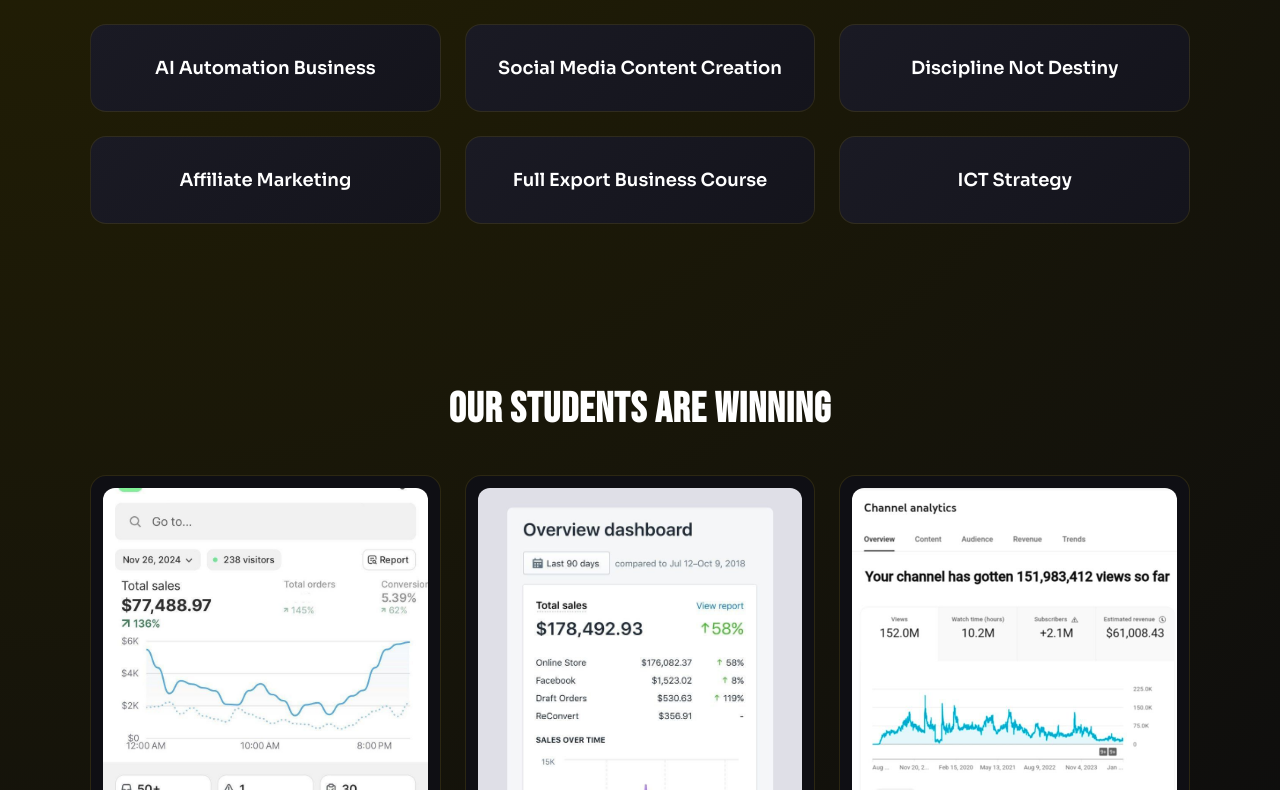
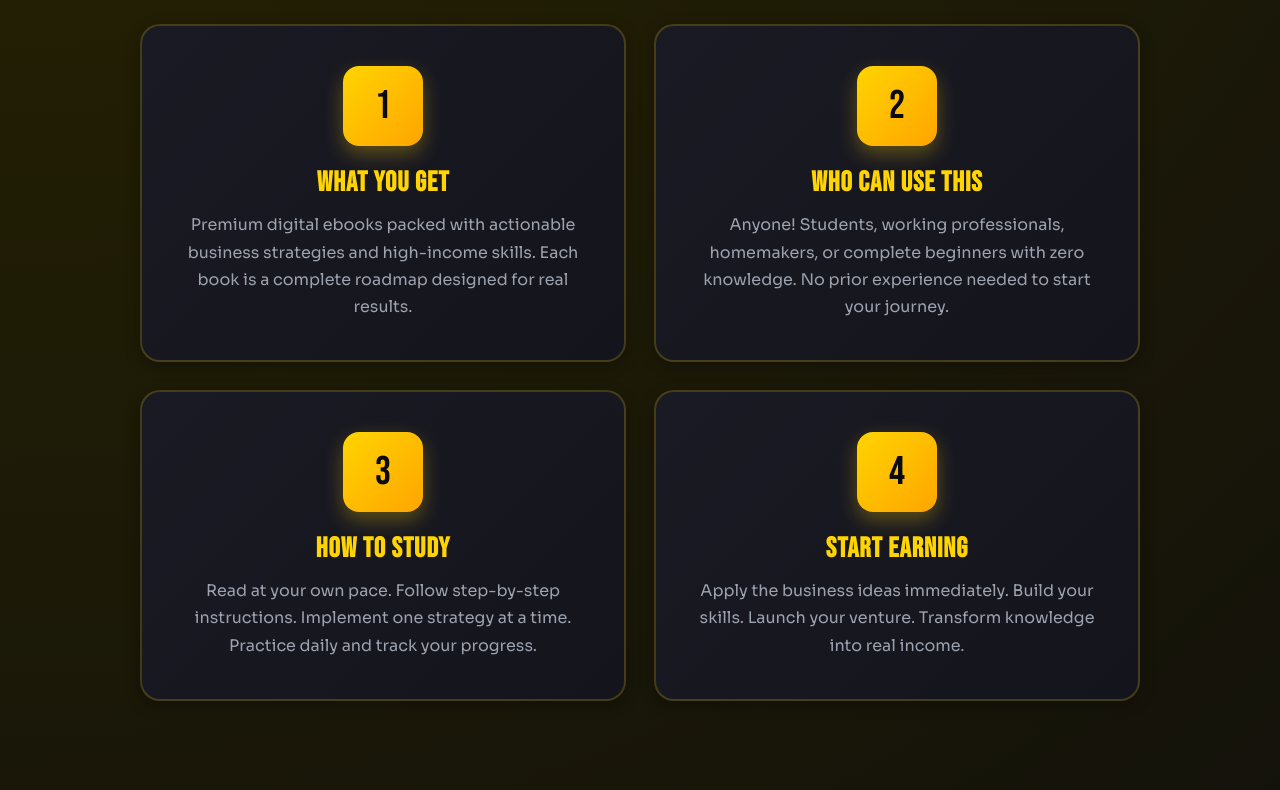
Before and after one commit to shefiqpm2000-arch/MoneyMastery, a plain HTML site: page index.html in a window 1280 px wide. Shown: the part 751-1541 px from the top of the page. Drawn offline with Linux system fonts and the light colour scheme.

Commit message:
Update index.html

```diff
--- a/index.html
+++ b/index.html
@@ -138,6 +138,79 @@ header{
   font-size:clamp(32px, 8vw, 42px);
   margin-bottom:40px;
   letter-spacing:1px;
+}
+
+/* FLOWCHART */
+.flowchart{
+  max-width:900px;
+  margin:0 auto;
+  display:grid;
+  grid-template-columns:1fr;
+  gap:20px;
+}
+
+.flow-item{
+  background:linear-gradient(135deg, #1a1a24 0%, #14141c 100%);
+  padding:32px 28px;
+  border-radius:20px;
+  border:2px solid rgba(255,212,0,0.2);
+  position:relative;
+  transition:all 0.4s ease;
+  text-align:center;
+  box-shadow:0 4px 15px rgba(0,0,0,0.3);
+  overflow:hidden;
+}
+
+.flow-item::before{
+  content:'';
+  position:absolute;
+  top:0;
+  left:0;
+  right:0;
+  height:4px;
+  background:linear-gradient(90deg, var(--yellow), #ffa500);
+  transform:scaleX(0);
+  transition:transform 0.4s ease;
+}
+
+.flow-item:hover::before{
+  transform:scaleX(1);
+}
+
+.flow-item:hover{
+  border-color:var(--yellow);
+  transform:translateY(-8px);
+  box-shadow:0 12px 30px rgba(255,212,0,0.25);
+}
+
+.flow-number{
+  background:linear-gradient(135deg, var(--yellow), #ffa500);
+  color:#0b0b0f;
+  width:64px;
+  height:64px;
+  border-radius:16px;
+  display:flex;
+  align-items:center;
+  justify-content:center;
+  font-family:'Bebas Neue',sans-serif;
+  font-size:32px;
+  margin:0 auto 20px;
+  box-shadow:0 8px 20px rgba(255,212,0,0.3);
+  flex-shrink:0;
+}
+
+.flow-content h3{
+  font-family:'Bebas Neue',sans-serif;
+  font-size:24px;
+  letter-spacing:1px;
+  margin-bottom:12px;
+  color:var(--yellow);
+}
+
+.flow-content p{
+  color:var(--muted);
+  font-size:15px;
+  line-height:1.7;
 }
 
 /* COURSES */
@@ -356,6 +429,24 @@ header{
     padding:80px 40px;
   }
 
+  .flowchart{
+    max-width:800px;
+  }
+
+  .flow-number{
+    width:72px;
+    height:72px;
+    font-size:36px;
+  }
+
+  .flow-content h3{
+    font-size:26px;
+  }
+
+  .flow-content p{
+    font-size:16px;
+  }
+
   .courses{
     grid-template-columns:repeat(2, 1fr);
     gap:20px;
@@ -390,6 +481,30 @@ header{
 
   .section{
     padding:100px 60px;
+  }
+
+  .flowchart{
+    max-width:1000px;
+    grid-template-columns:repeat(2, 1fr);
+    gap:28px;
+  }
+
+  .flow-item{
+    padding:40px 32px;
+  }
+
+  .flow-number{
+    width:80px;
+    height:80px;
+    font-size:40px;
+  }
+
+  .flow-content h3{
+    font-size:28px;
+  }
+
+  .flow-content p{
+    font-size:16px;
   }
 
   .courses{
@@ -429,6 +544,40 @@ header{
   <h1>Learn High-Income Skills<span>Build Your Digital Empire</span></h1>
   <p>Premium money-making courses designed for ambitious youngsters ready to transform their financial future.</p>
   <button class="outline-btn" onclick="scrollToPricing()">BUY NOW</button>
+</section>
+
+<section class="section">
+  <h2>How It Works</h2>
+  <div class="flowchart">
+    <div class="flow-item">
+      <div class="flow-number">1</div>
+      <div class="flow-content">
+        <h3>What You Get</h3>
+        <p>Premium digital ebooks packed with actionable business strategies and high-income skills. Each book is a complete roadmap designed for real results.</p>
+      </div>
+    </div>
+    <div class="flow-item">
+      <div class="flow-number">2</div>
+      <div class="flow-content">
+        <h3>Who Can Use This</h3>
+        <p>Anyone! Students, working professionals, homemakers, or complete beginners with zero knowledge. No prior experience needed to start your journey.</p>
+      </div>
+    </div>
+    <div class="flow-item">
+      <div class="flow-number">3</div>
+      <div class="flow-content">
+        <h3>How to Study</h3>
+        <p>Read at your own pace. Follow step-by-step instructions. Implement one strategy at a time. Practice daily and track your progress.</p>
+      </div>
+    </div>
+    <div class="flow-item">
+      <div class="flow-number">4</div>
+      <div class="flow-content">
+        <h3>Start Earning</h3>
+        <p>Apply the business ideas immediately. Build your skills. Launch your venture. Transform knowledge into real income.</p>
+      </div>
+    </div>
+  </div>
 </section>
 
 <section class="section">
@@ -498,8 +647,6 @@ header{
     © 2025 MoneyMastery.in. All rights reserved.
   </div>
 </footer>
-
-
 
 <script src="https://checkout.razorpay.com/v1/checkout.js"></script>
 
```
